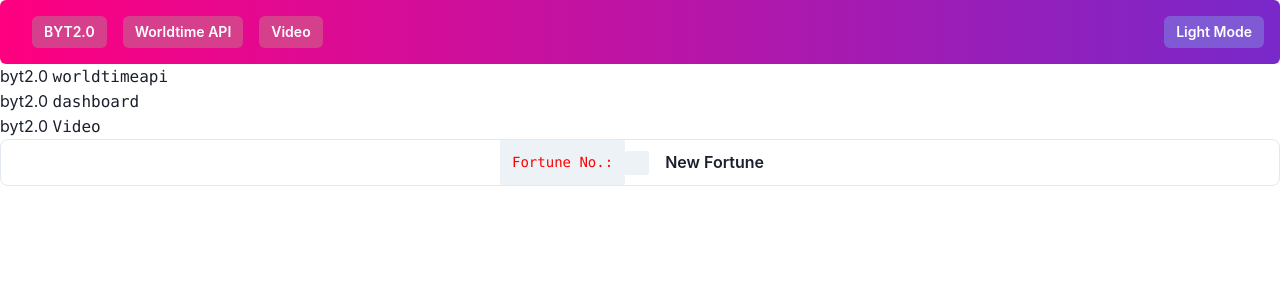
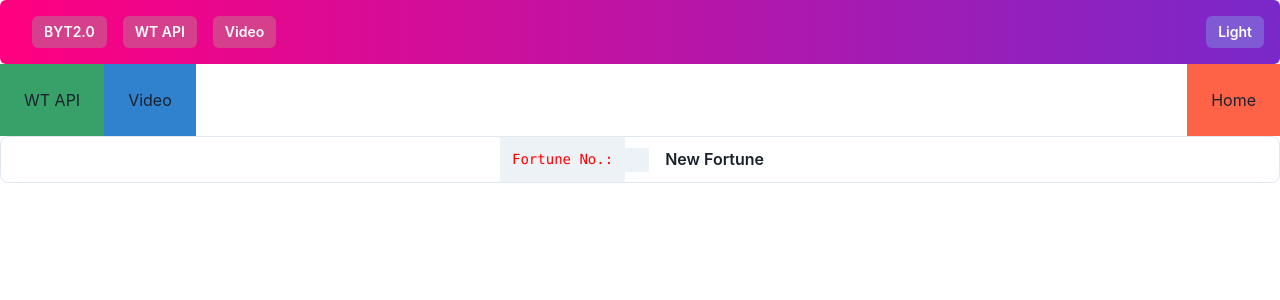
Before and after one commit to behrmart/byt2.0, a Next.js app: page / in a window 1280 px wide. Shown: the top 300 px of the page. Built offline with nearby package versions, Linux system fonts and the light colour scheme; no server answers.

Commit message:
minor changes

```diff
--- a/app/components/navbar/navbar.js
+++ b/app/components/navbar/navbar.js
@@ -36,7 +36,7 @@ export default function Navbar() {
       <Center fontSize="lg">
         <Button ml={4} colorScheme="pink" variant="solid" size="sm">
           <Link as={NextLink} href="/worldtimeapi">
-            Worldtime API
+            WT API
           </Link>
         </Button>
       </Center>
@@ -56,7 +56,7 @@ export default function Navbar() {
         size="sm"
         onClick={handleColorModeToggle}
       >
-        {colorMode === "dark" ? "Dark Mode" : "Light Mode"}
+        {colorMode === "dark" ? "Dark" : "Light"}
       </Button>
     </Flex>
   );
--- a/app/page.js
+++ b/app/page.js
@@ -1,45 +1,37 @@
 
-import Link from "next/link";
 import Fortune from "./components/fortune/page";
-import { Button } from "@chakra-ui/react";
+import { Button, Link, Flex, Square, Center, Text, Box, Spacer } from "@chakra-ui/react";
 import Navbar from "./components/navbar/navbar";
-import Video from "./videojs/page";
 
 
 //import { AuthProvider } from "./context/authcontext";
 
-
-
 export default function Home() {
-
   return (
     //<AuthProvider>
     <main>
       <Navbar></Navbar>
-        <div>
-          <Link href="/worldtimeapi">
-            <p>
-              byt2.0&nbsp;
-              <code>worldtimeapi</code>
-            </p>
+      <Flex>
+        <Link  href="/worldtimeapi">
+        <Center bg="green.500">
+          <Box p="6" >WT API</Box>
+        </Center>
         </Link>
-        </div>
-        <div >
-          <Link href="/dashboard">
-            <p>
-              byt2.0&nbsp;
-              <code>dashboard</code>
-            </p>
+        <Link  href="/videojs">
+        <Center bg="blue.500">
+          <Box p="6">Video</Box>
+        </Center>
         </Link>
-        </div>
-        <div >
-          <Link href="/videojs">
-            <p>
-              byt2.0&nbsp;
-              <code>Video</code>
-            </p>
+        <Spacer />
+        <Link  href="/worldtimeapi">
+        <Center bg="tomato">
+          <Box p="6">Home</Box>
+        </Center>
         </Link>
-        </div>
+
+      </Flex>
+
+
       <Fortune></Fortune>
     </main>
     //</AuthProvider>
```
Lines whose indentation alone changed are shown as unchanged.
